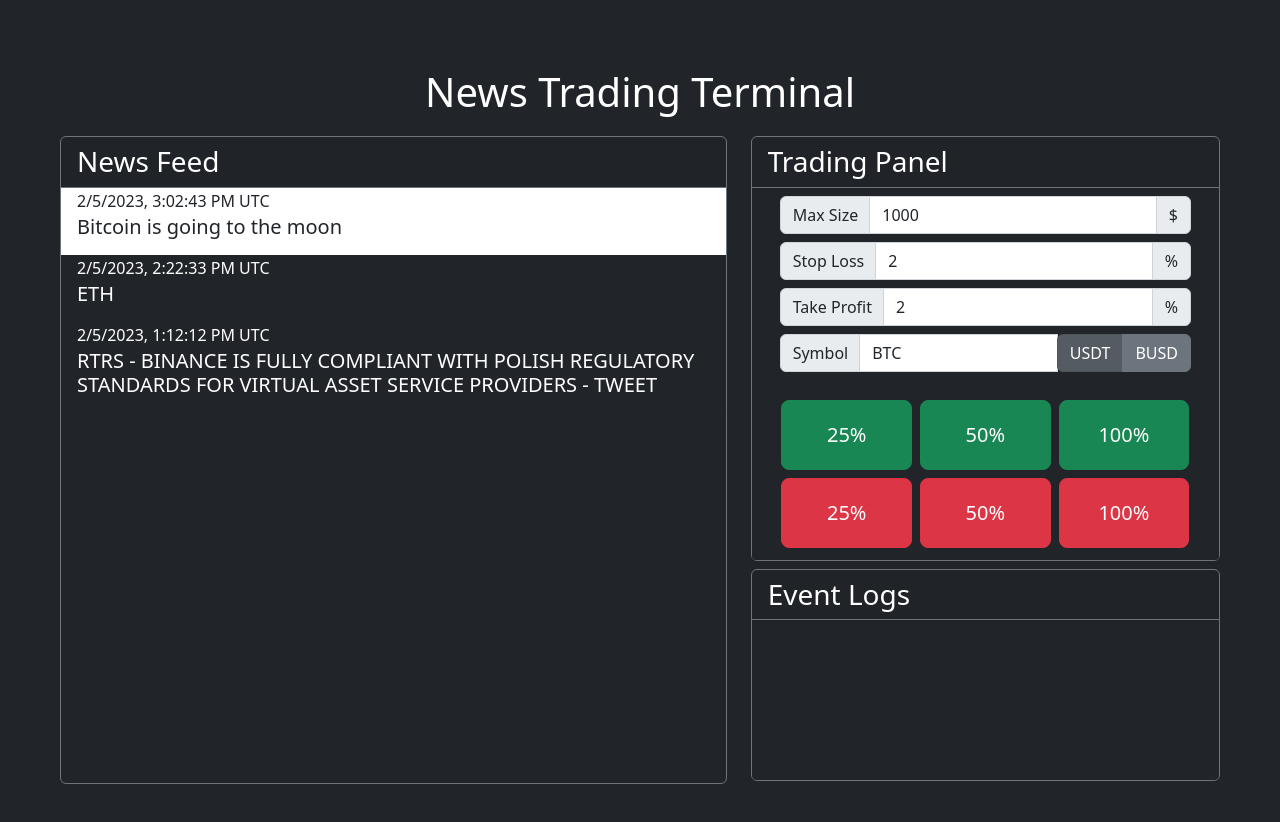
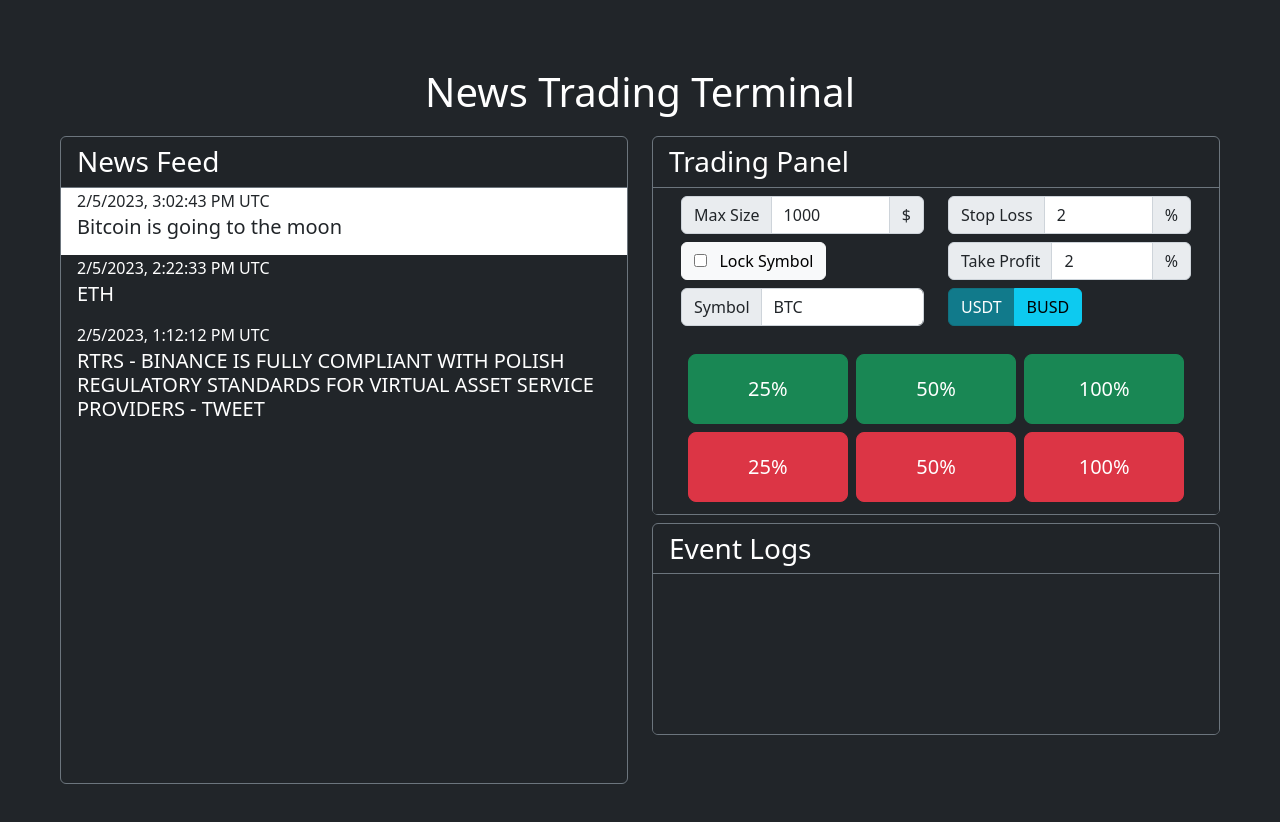
Before and after one commit to walidm95/news-trading-terminal, a Vue app: page / in a window 1280 px wide. Shown: the top 822 px of the page. Built offline with nearby package versions, Linux system fonts and the light colour scheme.

Commit message:
add lock symbol logic

```diff
--- a/src/App.vue
+++ b/src/App.vue
@@ -12,24 +12,26 @@ import api from './api';
     </div>
     <div class="container-fluid">
       <div class="row">
-        <div class="col-7">
+        <div class="col">
           <NewsFeed
             :symbols="symbols"
             :headlines="news.headlines"
             :activeHeadline="news.activeHeadline"
             @selectHeadline="onSelectHeadline"/>
         </div>
-        <div class="col-5">
+        <div class="col">
           <TradingPanel
           :maxTradingSize="trading.maxTradingSize"
           :stopLossPct="trading.stopLossPct"
           :takeProfitPct="trading.takeProfitPct"
           :tradingSymbol="trading.tradingSymbol"
           :quoteAsset="trading.quoteAsset"
+          :lockSymbol="trading.lockSymbol"
           @trading-size-changed="trading.maxTradingSize=Number($event.target.value)"
           @stop-loss-changed="trading.stopLossPct=Number($event.target.value)"
           @take-profit-changed="trading.takeProfitPct=Number($event.target.value)"
           @trading-symbol-changed="trading.tradingSymbol=$event.target.value"
+          @lock-symbol-checked="trading.lockSymbol=$event.target.checked"
           @quote-asset-changed="onQuoteAssetChanged"
           @buy-button-clicked="onBuyButtonClicked"
           @sell-button-clicked="onSellButtonClicked"/>
@@ -73,7 +75,8 @@ export default {
         stopLossPct: 2,
         takeProfitPct: 2,
         tradingSymbol: findSymbolInHeadline(headlines[0].title, symbols),
-        quoteAsset: 'USDT'
+        quoteAsset: 'USDT',
+        lockSymbol: false,
       }
     }
   },
--- a/src/components/TradingPanel.vue
+++ b/src/components/TradingPanel.vue
@@ -10,7 +10,8 @@ export default {
         stopLossPct: {type: Number, required: true},
         takeProfitPct: {type: Number, required: true},
         tradingSymbol: {type: String, required: true},
-        quoteAsset: {type: String, required: true }
+        quoteAsset: {type: String, required: true },
+        lockSymbol: {type: Boolean, required: true}
     }
 }
 </script>
@@ -28,11 +29,13 @@ export default {
                     :takeProfitPct="takeProfitPct"
                     :tradingSymbol="tradingSymbol"
                     :quoteAsset="quoteAsset"
+                    :lockSymbol="lockSymbol"
                     @trading-size-changed="$emit('trading-size-changed', $event)"
                     @stop-loss-changed="$emit('stop-loss-changed', $event)"
                     @take-profit-changed="$emit('take-profit-changed', $event)"
                     @trading-symbol-changed="$emit('trading-symbol-changed', $event)"
-                    @quote-asset-changed="$emit('quote-asset-changed', $event.target.innerText)"/>
+                    @quote-asset-changed="$emit('quote-asset-changed', $event.target.innerText)"
+                    @lock-symbol-checked="$emit('lock-symbol-checked', $event)"/>
             </li>
             <li class="list-group-item text-center bg-dark text-white border-secondary">
                 <TradingButtons
--- a/src/components/TradingParameters.vue
+++ b/src/components/TradingParameters.vue
@@ -5,14 +5,16 @@ export default {
         stopLossPct: {type: Number, required: true},
         takeProfitPct: {type: Number, required: true},
         tradingSymbol: {type: String, required: true},
-        quoteAsset: {type: String, required: true}
+        quoteAsset: {type: String, required: true},
+        lockSymbol: {type: Boolean, required: true}
     }
 }
 </script>
 
 <template>
     <div class="container">
-        <div class="input-group mb-2">
+        <div class="row">
+            <div class="col input-group mb-2">
                 <div class="input-group-prepend">
                     <label class="input-group-text" for="maxTradingSizd">Max Size</label>
                 </div>
@@ -23,7 +25,7 @@ export default {
                     <span class="input-group-text">$</span>
                 </div>
             </div>
-        <div class="input-group mb-2">
+            <div class="col input-group mb-2">
                 <div class="input-group-prepend">
                     <label class="input-group-text" for="stopLossPct">Stop Loss</label>
                 </div>
@@ -34,7 +36,14 @@ export default {
                     <span class="input-group-text">%</span>
                 </div>
             </div>
-        <div class="input-group mb-2">
+        </div>
+        <div class="row">
+            <div class="col input-group">
+                <label class="btn btn-light" @click="$emit('lock-symbol-checked', $event)">
+                    <input type="checkbox" id="lockSymbol" autocomplete="off" :checked="lockSymbol"> &nbsp; Lock Symbol
+                </label>
+            </div>
+            <div class="col input-group mb-2">
                 <div class="input-group-prepend">
                     <label class="input-group-text" for="takeProfitPct">Take Profit</label>
                 </div>
@@ -45,26 +54,31 @@ export default {
                     <span class="input-group-text">%</span>
                 </div>
             </div>
-        <div class="input-group mb-2">
+        </div>
+        <div class="row">
+            <div class="col input-group mb-2">
                 <div class="input-group-prepend">
                     <label class="input-group-text" for="tradingSymbol">Symbol</label>
                 </div>
-            <input type="text" class="form-control" id="tradingSymbol" placeholder="Trading Symbol"
+                <input type="text" class="form-control" id="tradingSymbol" placeholder="Trading Symbol" :disabled="lockSymbol"
                     :value="tradingSymbol"
                     @focusout="$emit('trading-symbol-changed', $event)" />
-            <div class="input-group-append">
+            </div>
+            <div class="col input-group mb-2">
                 <div class="btn-group btn-group-toggle" data-toggle="buttons">
-                    <label class="btn btn-secondary" :class="{active: this.quoteAsset === 'USDT'}" @click="$emit('quote-asset-changed', $event)">
+                    <label class="btn btn-info" :class="{active: this.quoteAsset === 'USDT'}" @click="$emit('quote-asset-changed', $event)">
                         <input type="radio" name="quotes" id="quoteUSDT" autocomplete="off"> USDT
                     </label>
-                    <label class="btn btn-secondary" :class="{active: this.quoteAsset === 'BUSD'}" @click="$emit('quote-asset-changed', $event)">
+                    <label class="btn btn-info" :class="{active: this.quoteAsset === 'BUSD'}" @click="$emit('quote-asset-changed', $event)">
                         <input type="radio" name="quotes" id="quoteBUSD" autocomplete="off"> BUSD
                     </label>
                 </div>
             </div>
         </div>
+
     </div>
 </template>
 
 <style scoped>
+
 </style>
```
Lines whose indentation alone changed are shown as unchanged.
